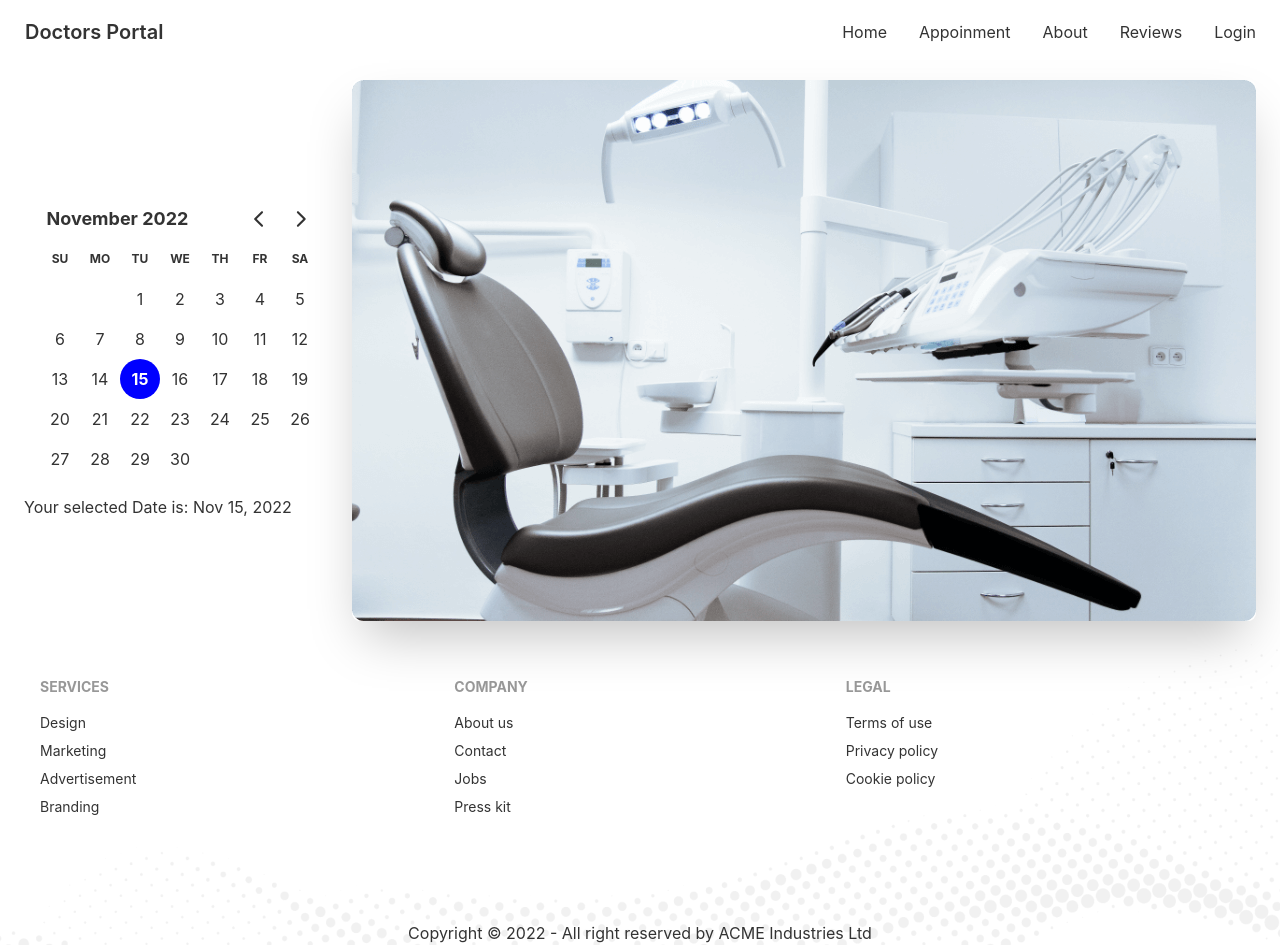
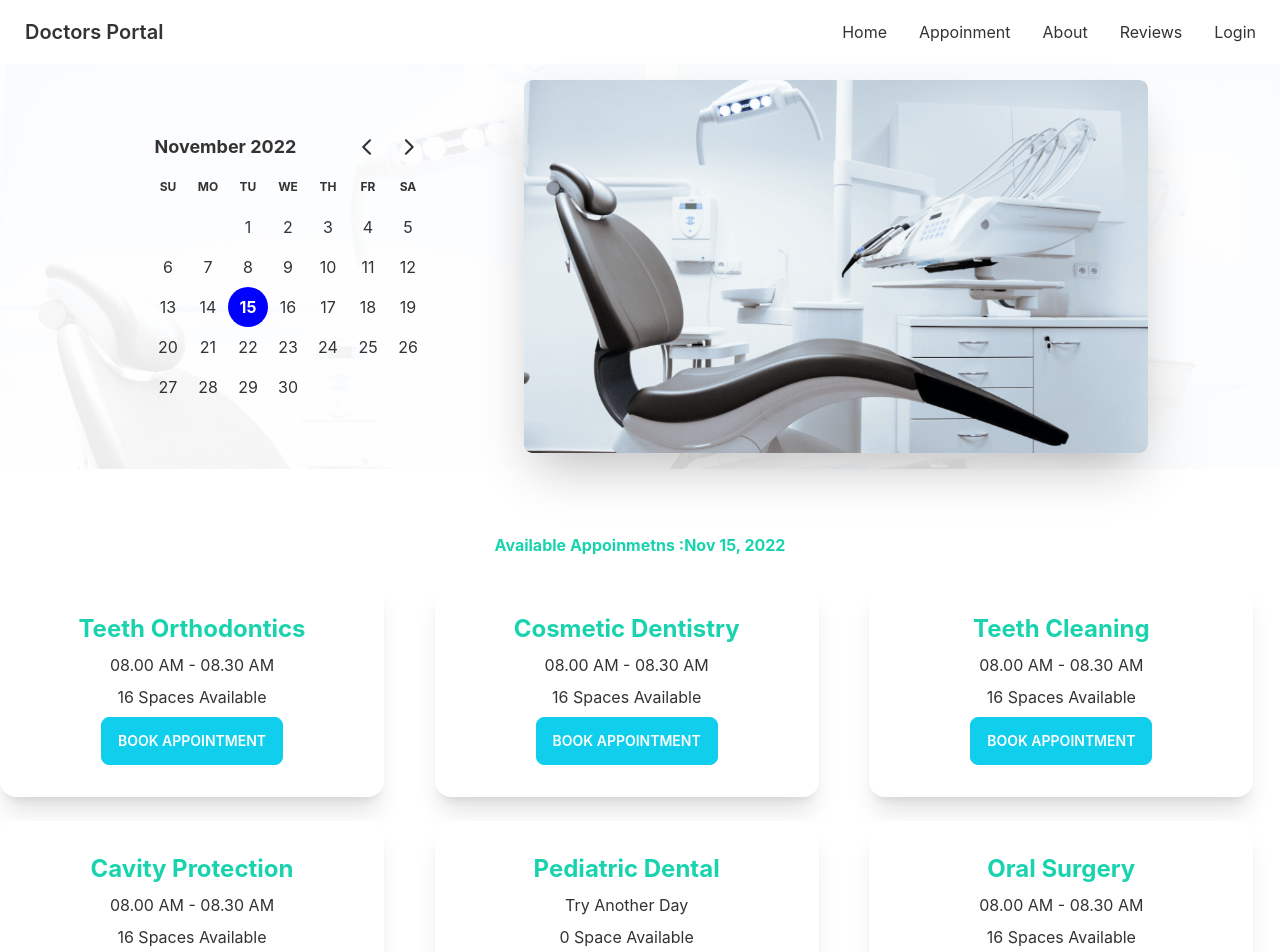
Before and after one commit to faria-r/Doctors-Portal, a React (Create React App) app: page /appointment in a window 1280 px wide. Shown: the top 952 px of the page. Built offline with nearby package versions, Linux system fonts and the light colour scheme.

Commit message:
appointment set for portals

```diff
--- /dev/null
+++ b/public/AppoinmentOptions.json
@@ -0,0 +1,118 @@
+[
+    {
+      "_id": 1,
+      "name": "Teeth Orthodontics",
+      "slots": [
+        "08.00 AM - 08.30 AM",
+        "08.30 AM - 09.00 AM",
+        "09.00 AM - 9.30 AM",
+        "09.30 AM - 10.00 AM",
+        "10.00 AM - 10.30 AM",
+        "10.30 AM - 11.00 AM",
+        "11.00 AM - 11.30 AM",
+        "11.30 AM - 12.00 AM",
+        "1.00 PM - 1.30 PM",
+        "1.30 PM - 2.00 PM",
+        "2.00 PM - 2.30 PM",
+        "2.30 PM - 3.00 PM",
+        "3.00 PM - 3.30 PM",
+        "3.30 PM - 4.00 PM",
+        "4.00 PM - 4.30 PM",
+        "4.30 PM - 5.00 PM"
+      ]
+    },
+    {
+      "_id": 2,
+      "name": "Cosmetic Dentistry",
+      "slots": [
+        "08.00 AM - 08.30 AM",
+        "08.30 AM - 09.00 AM",
+        "09.00 AM - 9.30 AM",
+        "09.30 AM - 10.00 AM",
+        "10.00 AM - 10.30 AM",
+        "10.30 AM - 11.00 AM",
+        "11.00 AM - 11.30 AM",
+        "11.30 AM - 12.00 AM",
+        "1.00 PM - 1.30 PM",
+        "1.30 PM - 2.00 PM",
+        "2.00 PM - 2.30 PM",
+        "2.30 PM - 3.00 PM",
+        "3.00 PM - 3.30 PM",
+        "3.30 PM - 4.00 PM",
+        "4.00 PM - 4.30 PM",
+        "4.30 PM - 5.00 PM"
+      ]
+    },
+    {
+      "_id": 3,
+      "name": "Teeth Cleaning",
+      "slots": [
+        "08.00 AM - 08.30 AM",
+        "08.30 AM - 09.00 AM",
+        "09.00 AM - 9.30 AM",
+        "09.30 AM - 10.00 AM",
+        "10.00 AM - 10.30 AM",
+        "10.30 AM - 11.00 AM",
+        "11.00 AM - 11.30 AM",
+        "11.30 AM - 12.00 AM",
+        "1.00 PM - 1.30 PM",
+        "1.30 PM - 2.00 PM",
+        "2.00 PM - 2.30 PM",
+        "2.30 PM - 3.00 PM",
+        "3.00 PM - 3.30 PM",
+        "3.30 PM - 4.00 PM",
+        "4.00 PM - 4.30 PM",
+        "4.30 PM - 5.00 PM"
+      ]
+    },
+    {
+      "_id": 4,
+      "name": "Cavity Protection",
+      "slots": [
+        "08.00 AM - 08.30 AM",
+        "08.30 AM - 09.00 AM",
+        "09.00 AM - 9.30 AM",
+        "09.30 AM - 10.00 AM",
+        "10.00 AM - 10.30 AM",
+        "10.30 AM - 11.00 AM",
+        "11.00 AM - 11.30 AM",
+        "11.30 AM - 12.00 AM",
+        "1.00 PM - 1.30 PM",
+        "1.30 PM - 2.00 PM",
+        "2.00 PM - 2.30 PM",
+        "2.30 PM - 3.00 PM",
+        "3.00 PM - 3.30 PM",
+        "3.30 PM - 4.00 PM",
+        "4.00 PM - 4.30 PM",
+        "4.30 PM - 5.00 PM"
+      ]
+    },
+    {
+      "_id": 5,
+      "name": "Pediatric Dental",
+      "slots": [
+      ]
+    },
+    {
+      "_id": 6,
+      "name": "Oral Surgery",
+      "slots": [
+        "08.00 AM - 08.30 AM",
+        "08.30 AM - 09.00 AM",
+        "09.00 AM - 9.30 AM",
+        "09.30 AM - 10.00 AM",
+        "10.00 AM - 10.30 AM",
+        "10.30 AM - 11.00 AM",
+        "11.00 AM - 11.30 AM",
+        "11.30 AM - 12.00 AM",
+        "1.00 PM - 1.30 PM",
+        "1.30 PM - 2.00 PM",
+        "2.00 PM - 2.30 PM",
+        "2.30 PM - 3.00 PM",
+        "3.00 PM - 3.30 PM",
+        "3.30 PM - 4.00 PM",
+        "4.00 PM - 4.30 PM",
+        "4.30 PM - 5.00 PM"
+      ]
+    }
+  ]
--- a/src/Pages/Appointment/Appoinment/Appoinment.js
+++ b/src/Pages/Appointment/Appoinment/Appoinment.js
@@ -1,10 +1,19 @@
-import React from 'react';
+import React, { useState } from 'react';
 import AppoinmentBanner from '../AppointmentBanner/AppoinmentBanner';
+import AvailableAppointments from '../AvailableAppointments/AvailableAppointments';
 
 const Appoinment = () => {
+    const [selectedDate, setSelectedDate] = useState(new Date());
     return (
         <div>
-           <AppoinmentBanner></AppoinmentBanner>
+           <AppoinmentBanner
+           selectedDate={selectedDate}
+           setSelectedDate={setSelectedDate}
+           ></AppoinmentBanner>
+           <AvailableAppointments
+           selectedDate={selectedDate}
+           setSelectedDate={setSelectedDate}
+           ></AvailableAppointments>
         </div>
     );
 };
--- a/src/Pages/Appointment/AppointmentBanner/AppoinmentBanner.js
+++ b/src/Pages/Appointment/AppointmentBanner/AppoinmentBanner.js
@@ -1,25 +1,31 @@
 import React, { useState } from "react";
-import chair from '../../../assets/images/chair.png';
-import { DayPicker } from 'react-day-picker';
-import {format}  from 'date-fns';
+import chair from "../../../assets/images/chair.png";
+import { DayPicker } from "react-day-picker";
+import { format } from "date-fns";
+import bg from '../../../assets/images/bg.png'
 
-const AppoinmentBanner = () => {
-    const [selectedDate,setSelectedDate] = useState(new Date())
+const AppoinmentBanner = ({selectedDate,setSelectedDate}) => {
+
   return (
-    <header>
+    <header
+    style={{
+        background:`url(${bg})`,
+        backgroundSize:'cover'
+    }}>
       <div className="hero">
         <div className="hero-content flex-col lg:flex-row-reverse">
           <img
-            src={chair} alt='dentist chair'
-            className=" rounded-lg shadow-2xl"
+            src={chair}
+            alt="dentist chair"
+            className="lg:w-1/2 rounded-lg shadow-2xl"
           />
-          <div>
-           <DayPicker
-           mode='single'
-           selected={selectedDate}
-           onSelect={setSelectedDate}
-           ></DayPicker>
-           <p>Your selected Date is: {format(selectedDate,'PP')}</p>
+          <div className="mr-16">
+            <DayPicker
+              mode="single"
+              selected={selectedDate}
+              onSelect={setSelectedDate}
+            ></DayPicker>
+
           </div>
         </div>
       </div>
--- /dev/null
+++ b/src/Pages/Appointment/AvailableAppointments/AppoinmentOption.js
@@ -0,0 +1,26 @@
+import React from 'react';
+
+const AppoinmentOption = ({option,setTreatments}) => {
+    const {name,slots} = option;
+    return (
+        <div>
+            <div className="card w-96 bg-base-100 shadow-xl">
+  <div className="card-body text-center">
+    <h2 className="text-2xl text-secondary  font-bold text-center">{name}</h2>
+    <p>{slots.length > 0 ? slots[0] : 'Try Another Day'}</p>
+    <p>
+       {slots.length} {slots.length > 1 ? 'Spaces': 'Space'} Available
+
+    </p>
+    <div className="card-actions justify-center">
+      <label htmlFor="booking-modal"
+      disabled={slots.length === 0}
+      onClick = {()=> setTreatments(option)}className="btn btn-primary text-white">Book Appointment</label>
+    </div>
+  </div>
+</div>
+        </div>
+    );
+};
+
+export default AppoinmentOption;
--- /dev/null
+++ b/src/Pages/Appointment/AvailableAppointments/AvailableAppointments.js
@@ -0,0 +1,39 @@
+import React, { useEffect, useState } from "react";
+import { format } from "date-fns";
+import AppoinmentOption from "./AppoinmentOption";
+import BookingModal from "../BookingModal/BookingModal";
+
+const AvailableAppointments = ({ selectedDate }) => {
+  const [appointmentOptions, setAppointmentOptions] = useState([]);
+  const [treatments, setTreatments] = useState(null);
+  useEffect(() => {
+    fetch("AppoinmentOptions.json")
+      .then((res) => res.json())
+      .then((data) => setAppointmentOptions(data));
+  }, []);
+  return (
+    <section className="my-16">
+      <p className="text-center font-bold text-secondary">
+        Available Appoinmetns :{format(selectedDate, "PP")}
+      </p>
+      <div className="grid gap-6 grid-cols-1 md:grid-cols-2 lg:grid-cols-3 mt-6">
+        {appointmentOptions.map((option) => (
+          <AppoinmentOption
+            key={option._id}
+            option={option}
+            setTreatments={setTreatments}
+          ></AppoinmentOption>
+        ))}
+      </div>
+      {treatments && (
+        <BookingModal
+          treatments={treatments}
+          selectedDate={selectedDate}
+          setTreatments={setTreatments}
+        ></BookingModal>
+      )}
+    </section>
+  );
+};
+
+export default AvailableAppointments;
--- /dev/null
+++ b/src/Pages/Appointment/BookingModal/BookingModal.js
@@ -0,0 +1,83 @@
+import { format } from "date-fns";
+import React from "react";
+
+const BookingModal = ({ treatments, selectedDate,setTreatments }) => {
+  const { name, slots } = treatments; //treatment is just name of appointment options.
+  const date = format(selectedDate, "PP");
+
+  const handleBooking = event =>{
+    event.preventDefault();
+    const form = event.target;
+    const name = form.name.value;
+    const email = form.email.value;
+    const phone = form.phone.value;
+    const slot = form.slot.value;
+
+    const booking = {
+selectedDate:date,
+treatment:name,
+patient:name,
+slot,
+email,
+phone,
+    }//todo: send data to the server and once the data is saved then close the modal and then set a toast
+    console.log(booking);
+    setTreatments(null)
+
+  }
+  return (
+    <>
+      <input type="checkbox" id="booking-modal" className="modal-toggle" />
+      <div className="modal">
+        <div className="modal-box relative">
+          <label
+            htmlFor="booking-modal"
+            className="btn btn-sm btn-circle absolute right-2 top-2"
+          >
+            ✕
+          </label>
+          <h3 className="text-lg font-bold">{name}</h3>
+          <form onSubmit={handleBooking} className="grid grid-cols-1 gap-3 mt-6">
+            <input
+              type="text"
+              value={date}
+              disabled
+              className="input w-full input-bordered"
+            />
+            <select name='slot' className="select select-bordered w-full ">
+             {
+                slots.map((slot,i) => <option key={i} value={slot}>{slot}</option>)
+             }
+            </select>
+            <input
+              type="text"
+              placeholder="Your Name"
+              name='name'
+              className="input input-bordered w-full "
+            />
+            <input
+              type="email"
+              placeholder="Email Address"
+              name="email"
+              required
+              className="input input-bordered w-full "
+            />
+            <input
+              type="text"
+              placeholder="Phone Number"
+              name="phone"
+              className="input input-bordered w-full "
+            />
+            <input
+              className="btn btn-accent w-full max-w-xs"
+              type="submit"
+              value="Submit"
+            />
+          </form>
+        </div>
+      </div>
+    </>
+  );
+};
+
+export default BookingModal;
```
